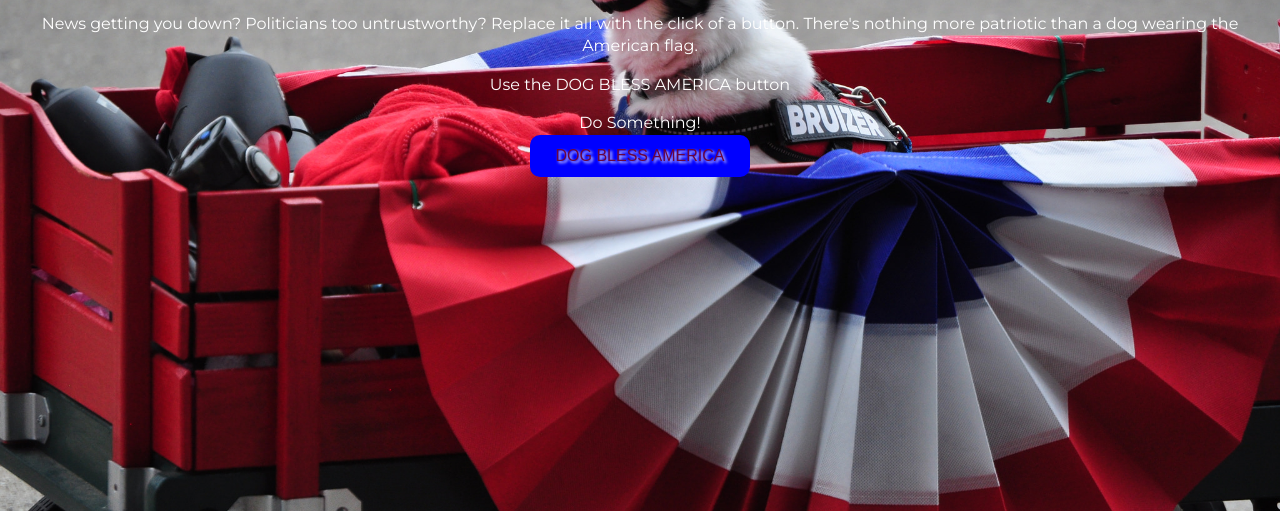
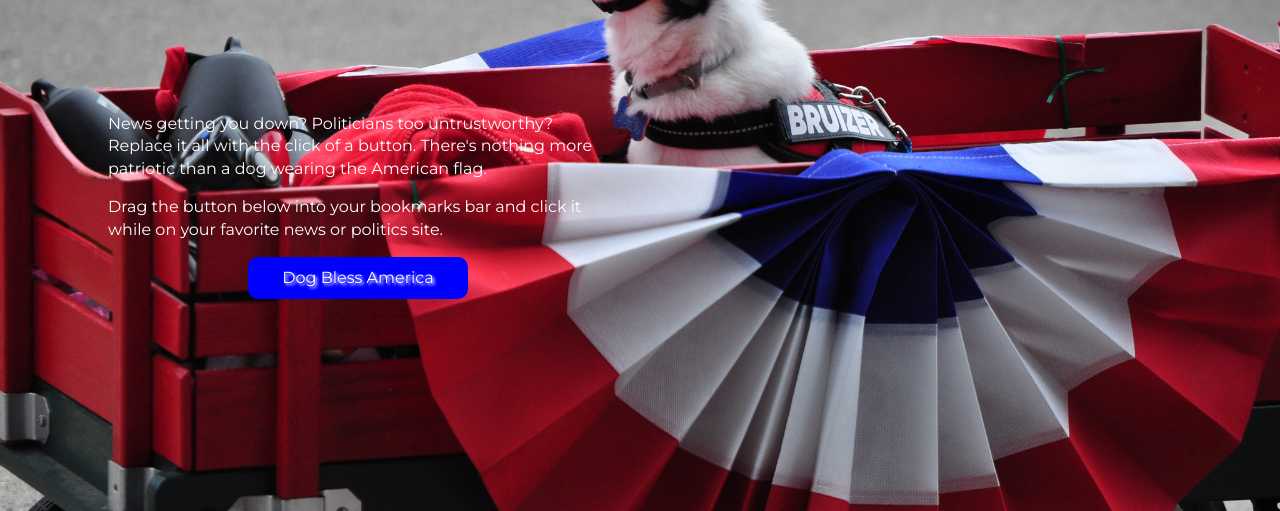
Before and after one commit to jtran2/jtran2.github.io, a plain HTML site: page proj1/index.html in a window 1280 px wide. Shown: the part 297-808 px from the top of the page. Drawn offline with Linux system fonts and the light colour scheme.

Commit message:
homepage

```diff
--- a/proj1/css/styles.css
+++ b/proj1/css/styles.css
@@ -12,20 +12,23 @@ body {
     font-weight: normal;
     color: white;
     line-height: 1.4;
-    text-align: center;
 }
 
 h1 {
   font-size: 6em;
   font-style: black;
   letter-spacing: .07em;
+  text-align: center;
   margin: 0;
   padding: 12% 0 0 0;
   text-shadow: 2px 2px 3px rgba(255,255,255,0.1);
 }
 
-p {
 
+#text {
+  width: 500px;
+  margin: center;
+  padding: 100px;
 }
 
 #button {
@@ -39,14 +42,16 @@ p {
     border-radius: 10px;
     margin: auto;
     width: 200px;
+    text-align: center;
 }
 
 #button a {
-    color: #69043F;
+    font-family: 'Montserrat';
+    color: white;
 }
 
 a {
-    color: white;
+    color: red;
     text-decoration: none;
 }
 
--- a/proj1/index.html
+++ b/proj1/index.html
@@ -16,14 +16,11 @@
         <div id="text">
             <p>News getting you down? Politicians too untrustworthy? Replace it all with the click of a button. There's nothing more patriotic than a dog wearing the American flag.</p>
 
-            <p>Use the <a href='javascript:(function(){ document.body.appendChild(document.createElement('script')).src='https://jtran2.github.io/proj1/bookmarklet.js';})();'> DOG BLESS AMERICA</a> button</p>
-
-            <a href="javascript:(function(){var script=document.createElement('SCRIPT');script.src='https://jtran2.github.io/proj1/bookmarklet.js';document.body.appendChild(script);})()"> Do Something! </a>
+            <p>Drag the button below into your bookmarks bar and click it while on your favorite news or politics site.</p>
 
 
             <div id="button">
-                <a href='javascript:(function(){ document.body.appendChild(document.createElement('script')).src='https://jtran2.github.io/proj1/bookmarklet.js';})();'> DOG BLESS AMERICA
-                </a>
+                <a href="javascript:(function(){var script=document.createElement('SCRIPT');script.src='https://jtran2.github.io/proj1/bookmarklet.js';document.body.appendChild(script);})()"> Dog Bless America </a>
             </div>
 
 
```
